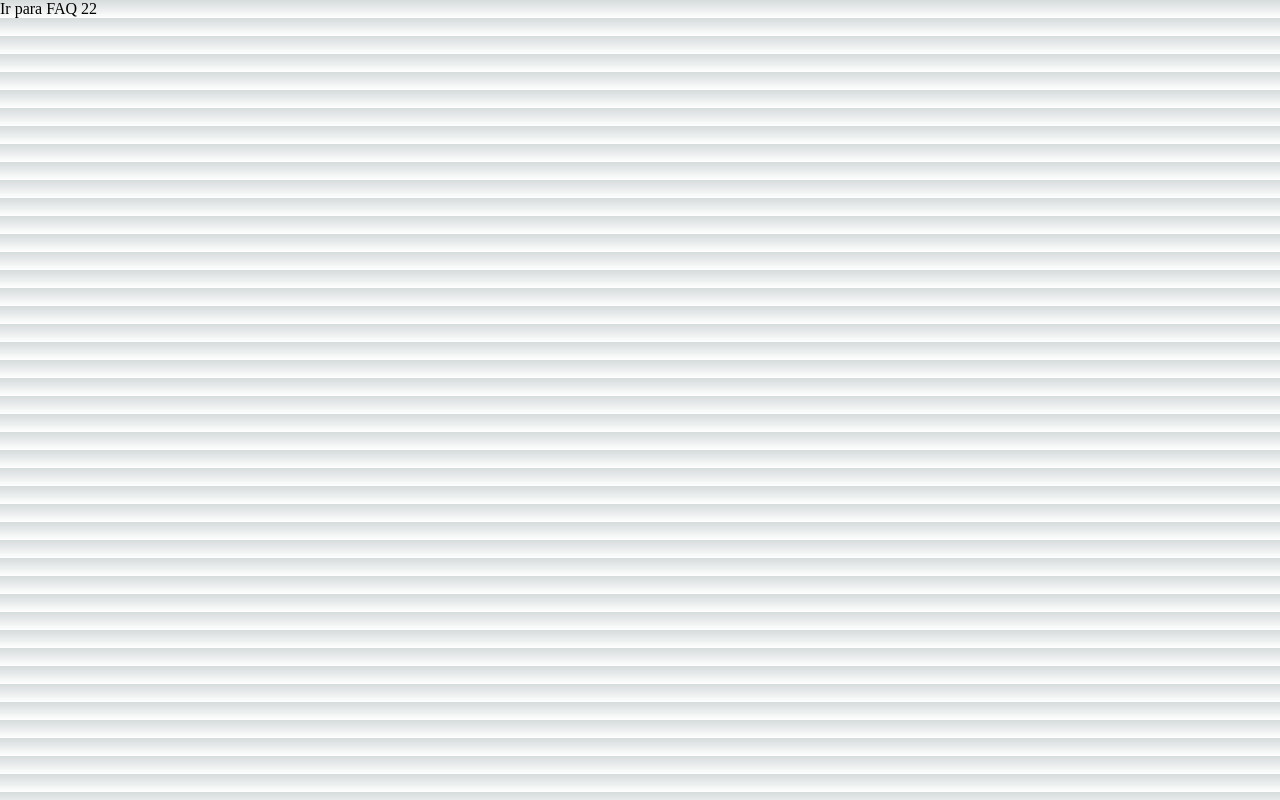
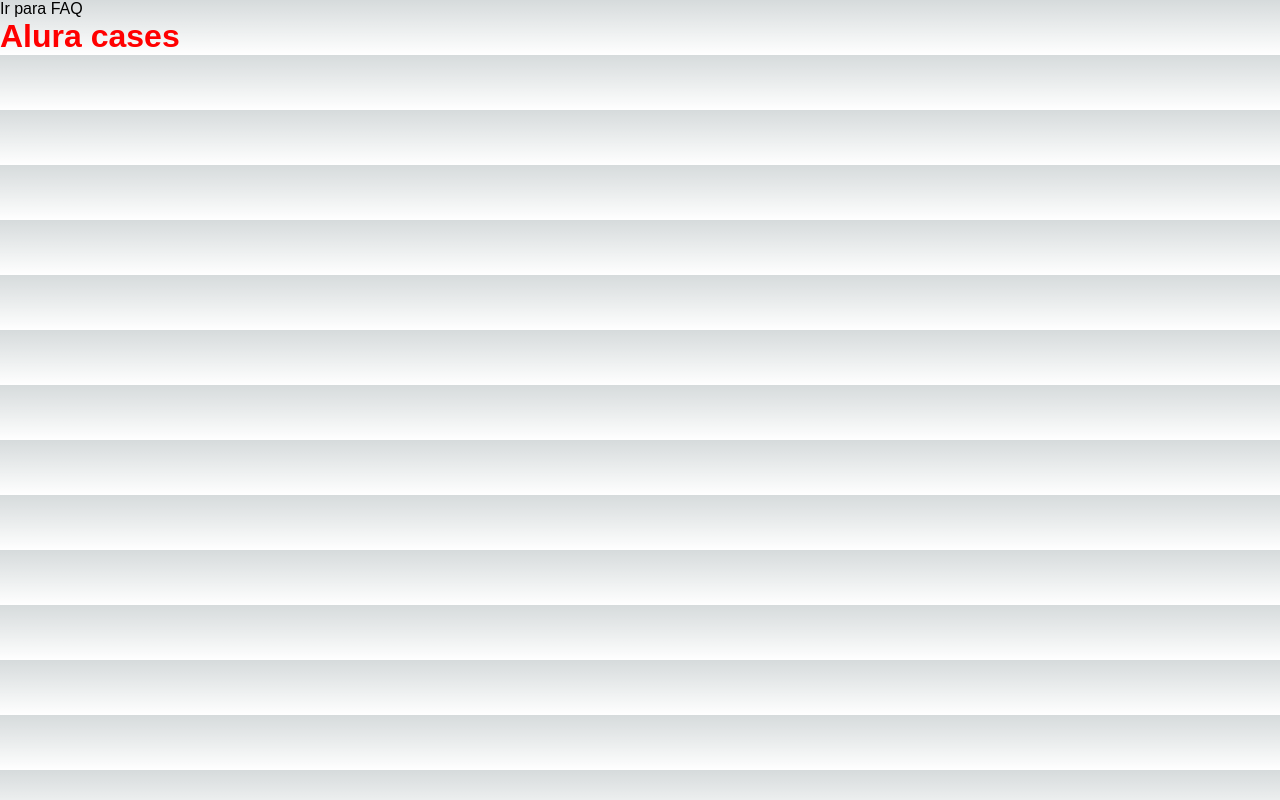
Before and after one commit to JulioPampuch/alura-cases, a Next.js app: page / in a window 1280 px wide. Built offline with nearby package versions, Linux system fonts and the light colour scheme.

Commit message:
created custom app

```diff
--- a/pages/_app.js
+++ b/pages/_app.js
@@ -1,5 +1,11 @@
+import GlobalStyles from '../src/Theme/globalStyles'
 import '../styles/globals.css'
 
 export default function App({ Component, pageProps }) {
-  return <Component {...pageProps} />
+  return (
+    <>
+      <GlobalStyles />
+      <Component {...pageProps} />
+    </>
+  )
 }
--- a/pages/index.js
+++ b/pages/index.js
@@ -3,6 +3,7 @@
 import { Inter } from '@next/font/google'
 import styles from '../styles/Home.module.css'
 import Link from '../src/components/Link'
+import Title from '../src/components/Title'
 
 const inter = Inter({ subsets: ['latin'] })
 
@@ -16,7 +17,8 @@
         <link rel="icon" href="/favicon.ico" />
       </Head>
       <main>
-        <Link page='/faq'>Ir para FAQ 22</Link>
+        <Link page='/faq'>Ir para FAQ</Link>
+        <Title as='h1'>Alura cases</Title>
       </main>
     </>
   )
--- /dev/null
+++ b/src/Theme/globalStyles.js
@@ -0,0 +1,11 @@
+const GlobalStyles = () => {
+  return (
+    <style global jsx>{`
+      body{
+        font-family: sans-serif;
+      }
+    `}</style>
+  )
+}
+
+export default GlobalStyles
--- /dev/null
+++ b/src/components/Title/index.js
@@ -0,0 +1,17 @@
+const Title = (props) => {
+  const Tag = props.as
+  return (
+    <>
+      <Tag>
+        {props.children}
+      </Tag>
+      <style jsx>{`
+        h1 {
+          color: red;
+        }
+      `}</style>
+    </>
+  )
+}
+
+export default Title
```
